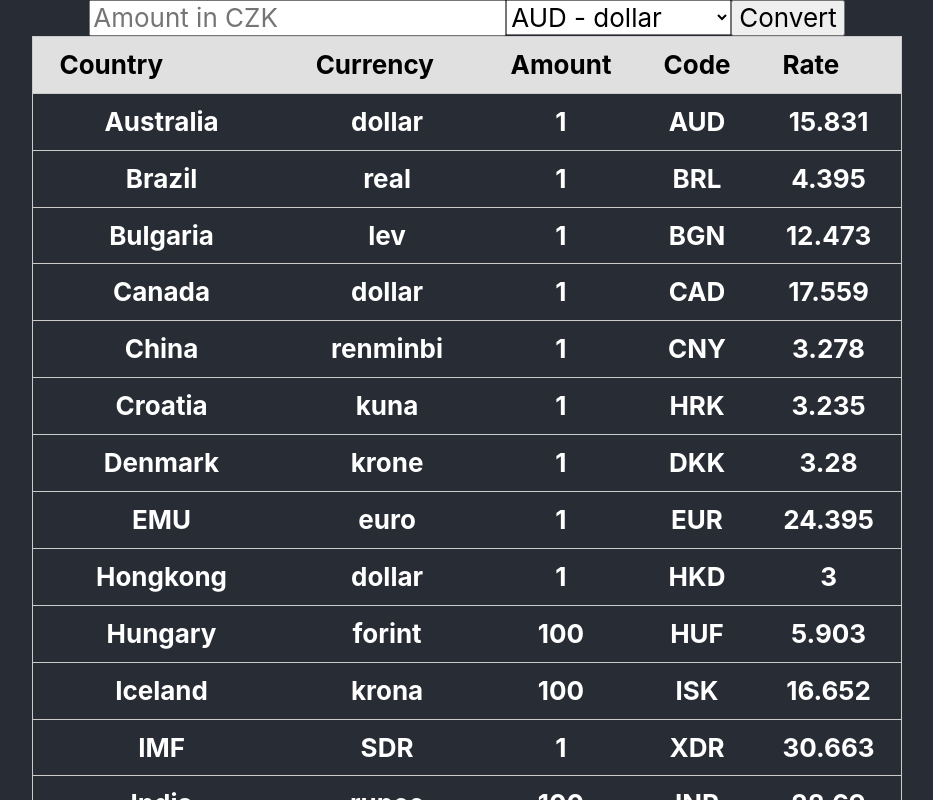
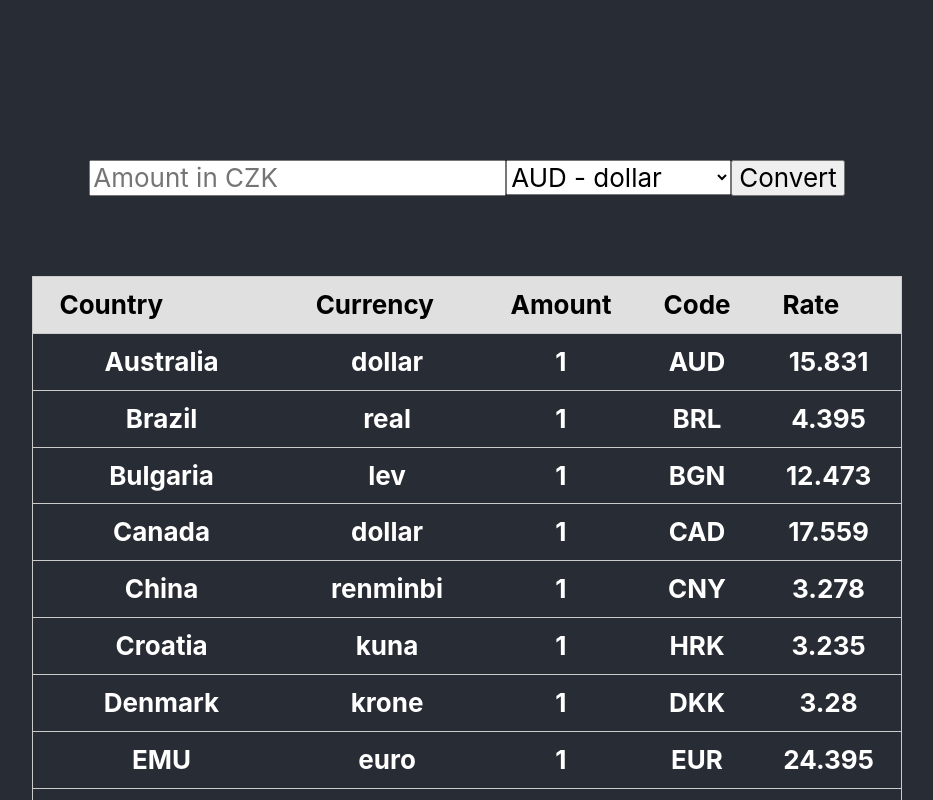
Before and after one commit to vlasy/currency-converter, a React (Create React App) app: page / in a window 1280 px wide. Shown: the top 800 px of the page, without its empty margins (173-1106 px from the left). Built offline with nearby package versions, Linux system fonts and the light colour scheme.

Commit message:
💄 Add space between two modules

```diff
--- a/src/App.css
+++ b/src/App.css
@@ -1,5 +1,12 @@
 .App {
   text-align: center;
+}
+
+.content {
+  padding: 20vh;
+  display: flex;
+  flex-direction: column;
+  gap: 10vh;
 }
 
 .App-logo {
--- a/src/App.tsx
+++ b/src/App.tsx
@@ -36,7 +36,7 @@ function Main() {
     console.log({ data });
 
     return (
-        <div>
+        <div className='content'>
             <CurrencyConverter rates={data} />
             <ExchangeRates rates={data} />
         </div>
```
